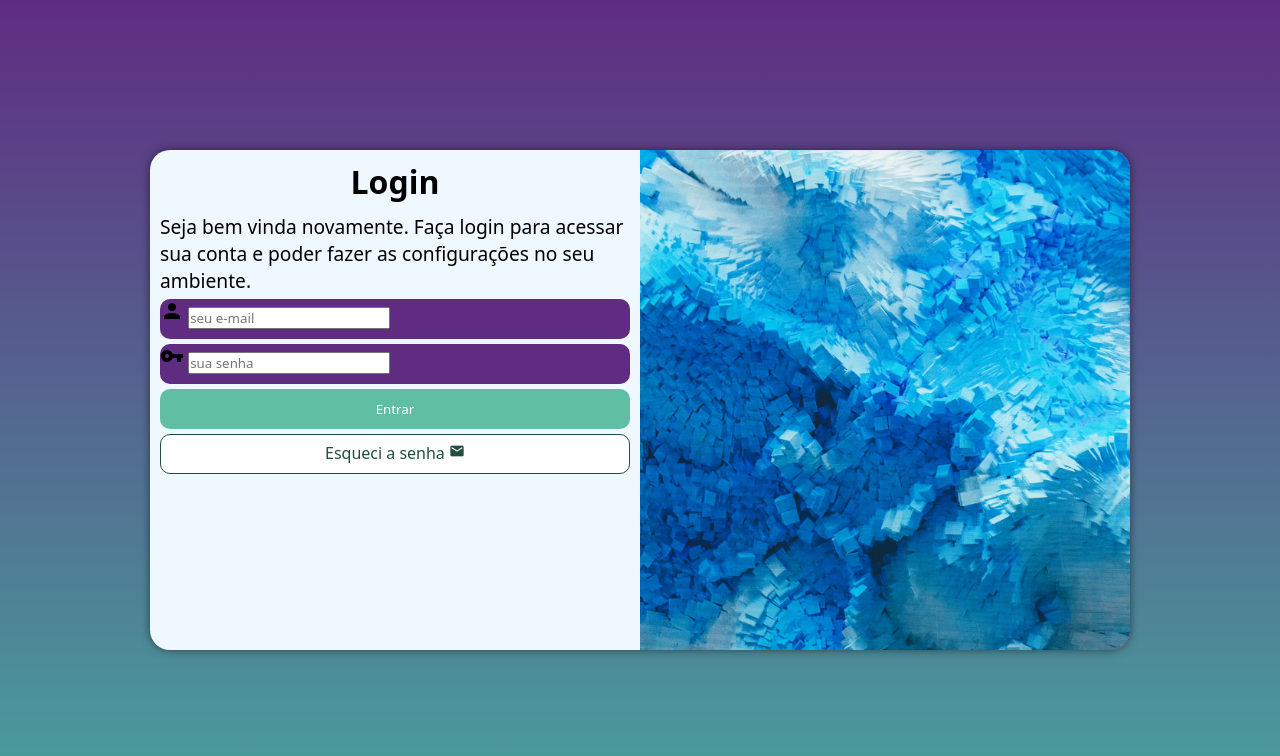
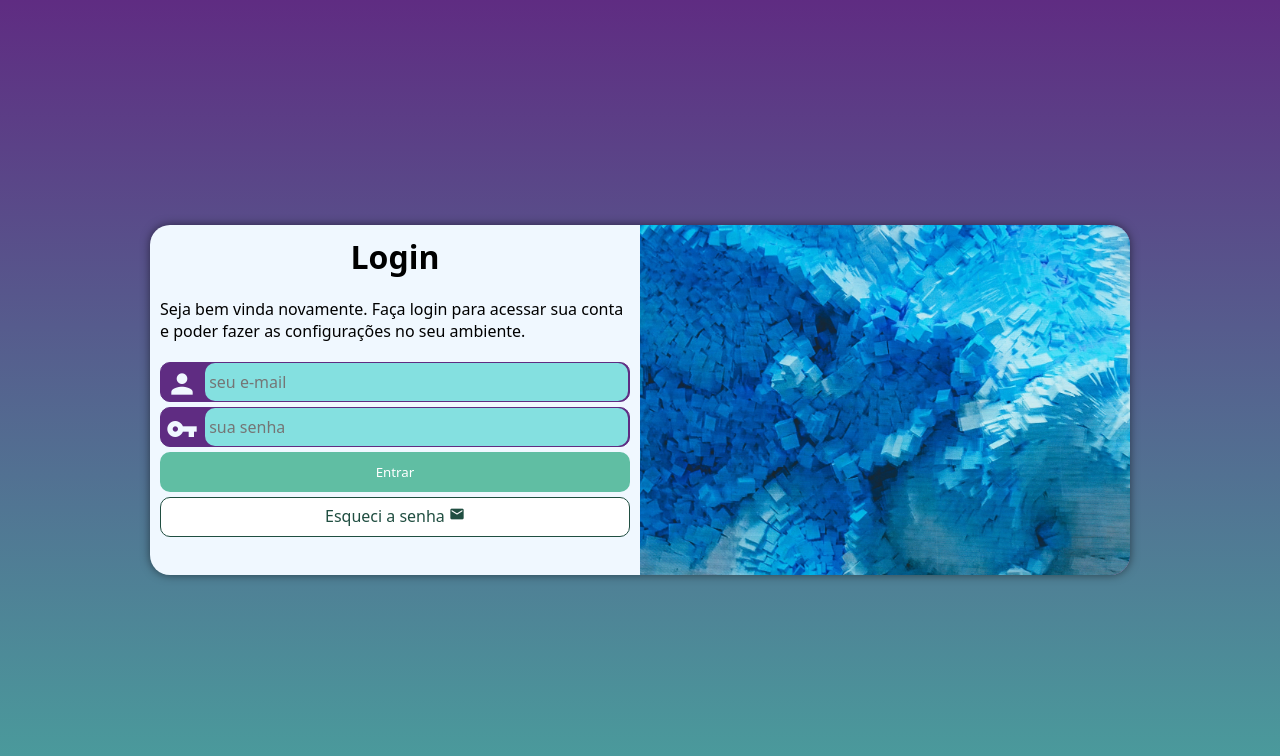
Before and after one commit to Beto2Franca/projeto-login, a plain HTML site: page index.html in a window 1280 px wide. Drawn offline with Linux system fonts and the light colour scheme.

Commit message:
atualização ok fim

```diff
--- a/estilos/media-query.css
+++ b/estilos/media-query.css
@@ -19,6 +19,7 @@
 
     section#login{
         width: 80vw;
+        height: 270px;
     }
 
     section#login > div#imagem{
@@ -31,7 +32,15 @@
         float: right;
         width: 70%;
     }
+
+
+
+
 }
+
+
+
+
 
 @media screen and (min-width: 992px) {
 
@@ -42,6 +51,7 @@
 
     section#login{
         width: 980px;
+        height: 350px;
     }
 
     section#login > div#imagem{
@@ -62,6 +72,7 @@
     }
 
     div#formulario > p{
-        font-size: 1.2em;
+        font-size: 1em;
+        margin: 20px 0px;
     }
 }
--- a/estilos/style.css
+++ b/estilos/style.css
@@ -28,7 +28,7 @@ section#login{
     position: absolute;
     top: 50%;
     left: 50%;
-    transform: translate(-50%, -50%);
+
 
     /* tudo que estiver fora da borda fica escondido. a imagem não ficou mais com a ponta.
     Ficou arredondada. */
@@ -40,7 +40,7 @@ section#login{
     border-radius: 20px;
 
     box-shadow: 0px 0px 10px rgba(0, 0, 0, 0.517);
-
+    transform: translate(-50%, -50%);
     /* Fazer uam animação quando for mudar de telas. Celuar, tablte, etc. Transition */
 
     /* transition: width .2s, height .2s;
@@ -73,6 +73,7 @@ div#formulario > p{
 
 form > div.campo{
     background-color: #5f2c82;
+    border: 1px solid #5f2c82;
     display: block;
     width: 100%;
     height: 40px;
@@ -84,6 +85,34 @@ form > div.campo{
 
 div.campo > label{
     display: none;
+}
+
+
+div.campo > span{
+    color: aliceblue;
+    /* background-color: black; */
+    font-size: 2em;
+    width: 40px;
+    padding: 5px;
+
+}
+
+div.campo > input{
+    background-color: rgb(132, 224, 224);
+    font-size:1em;
+    width: calc(100% - 45px);
+
+    height: 100%;
+    border: 0px;
+    border-radius: 10px;
+    padding: 4px;
+    transform: translateY( -12px);
+
+}
+
+div.campo > input:focus-within{
+    background-color: aliceblue;
+
 }
 
 
```
